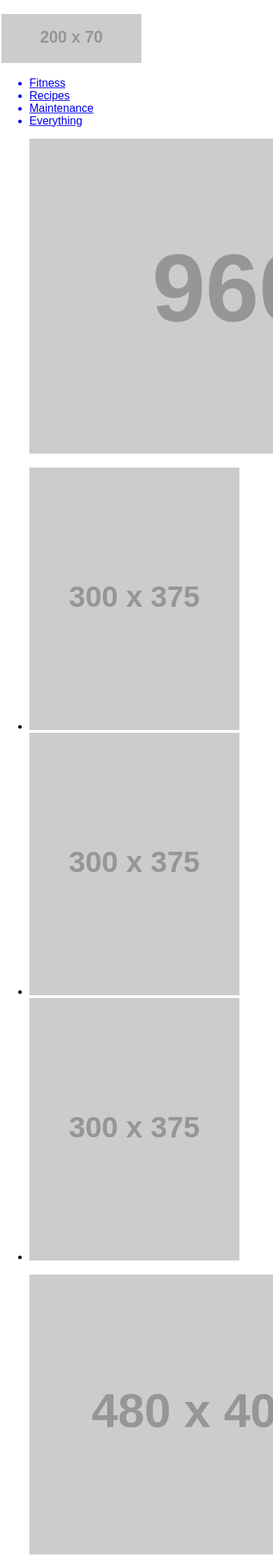
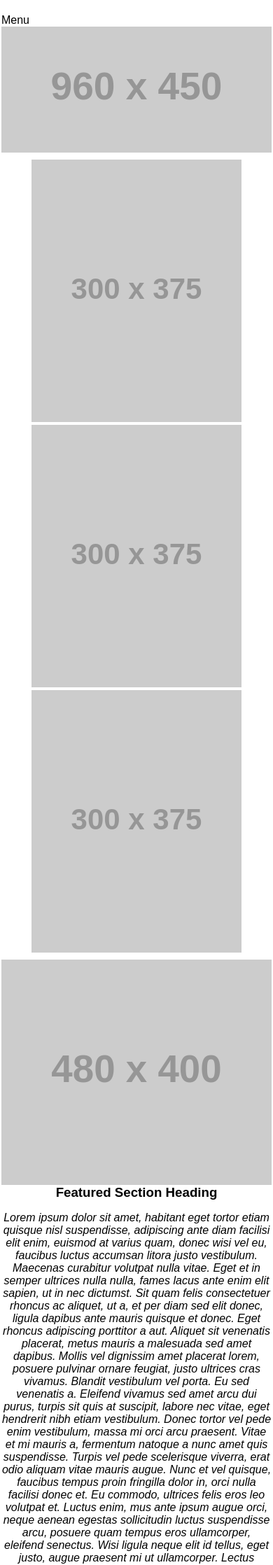
Before and after one commit to Copenbacon/PersonalSite, a Django app: page / in a window 390 px wide; the page is wider, and only the part inside the window is pictured. Shown: the top 2236 px of that part at 70% size. Run offline with Django 3.2, Linux system fonts and the light colour scheme; grey boxes labelled with a size stand in for pictures from a placeholder-image service; some libraries are stand-ins or nearby versions.

Commit message:
working on home page and nav bar for mobile and desktop

```diff
--- a/personal_site/personal_site/static/modules.css
+++ b/personal_site/personal_site/static/modules.css
@@ -1,3 +1,19 @@
+#nav-icon{
+	display: block;
+	color: black;
+}
+
+nav#header-content{
+	display: none;
+}
+
+#nav-icon:hover nav#header-content {
+	display: block;
+}
+
+img#logo{
+  display: none;
+}
 
 .entry-page-main-img{
   width: 70%;
@@ -21,7 +37,79 @@
   overflow-y: hidden;
 }
 
+#banner {
+	width:100%;
+	margin: 0;
+}
+
+#banner img {
+	width: 100%;
+}
+
+#sub-banner {
+  width: 100%;
+  padding-top: 1.5%;
+  padding-bottom: 1.5%;
+  padding-left: 0;
+  padding-right: 0;
+  margin: 0;
+}
+
+.sub-banner-li {
+  width: 100%;
+  text-align: center;
+  display: block;
+  margin: 0;
+}
+
+#featured-section-banner {
+  width: 100%;
+  margin: 0;
+  display: block;
+  padding-bottom: 1.5%;
+  padding-left: 0;
+  padding-right: 0;
+  text-align: center;
+}
+
+#featured-section-image{
+  width: 100%;
+  display: block;
+}
+
+div#featured-section-div {
+  display: block;
+}
+
+h3#featured-section-h3 {
+  margin: 0;
+}
+
+p#featured-section-verbiage {
+  display: inline-flex;
+  font-style: italic;
+}
+
+#call-to-action {
+  width: 175px;
+  height: 41px;
+  background-color: black;
+  color: white;
+  font-size: 115%;
+  display: block;
+  border: none;
+  transition: background-color 350ms ease;
+}
+
+#call-to-action:hover {
+  background-color: rgb(0, 29, 152);
+}
+
 @media screen and (min-width:700px) {
+
+	#nav-icon-700{
+		display: none;
+	}
 
 	header#header {
 	  background-color: #444444;
@@ -34,6 +122,7 @@
 	}
 
 	nav#header-content{
+	  display: inherit;
 	  width: 90%;
 	  top: 1%;
 	  vertical-align: center;
@@ -109,9 +198,15 @@
 
 	#banner {
 	  max-width: 960px;
+	  min-width: 700px;
+	  width: 70%;
 	  padding-top: 1.5%;
 	  margin-left: auto;
 	  margin-right: auto;
+	}
+
+	#banner img{
+		align-content: center;
 	}
 
 	#sub-banner{
@@ -144,12 +239,13 @@
 	#featured-section-banner {
 	  width: 960px;
 	  /*margin-left: 19.35%;*/
-	  margin: 2% auto;
+	  margin: 2% 0;
 	  display: block;
 	  padding-bottom: 1.5%;
 	}
 
 	#featured-section-image{
+	  width: 45%;
 	  display: inline-block;
 	}
 
--- a/personal_site/personal_site/templates/personal_site/base.html
+++ b/personal_site/personal_site/templates/personal_site/base.html
@@ -13,7 +13,7 @@
 
   <body>
     <header id="header">
-      <nav id="header-content">
+      <span id="nav-icon"> <span id="nav-icon-700">Menu</span> <nav id="header-content"> </span>
         <a href="{% url 'home' %}"><img id="logo" src="http://placehold.it/200x70/000000/707070" alt="logo"></a>
         <ul id="nav-bar">
           <a href="{% url 'fitness_entries' %}" class="nav-items-a"><li class="nav-items">Fitness</li></a>
```
